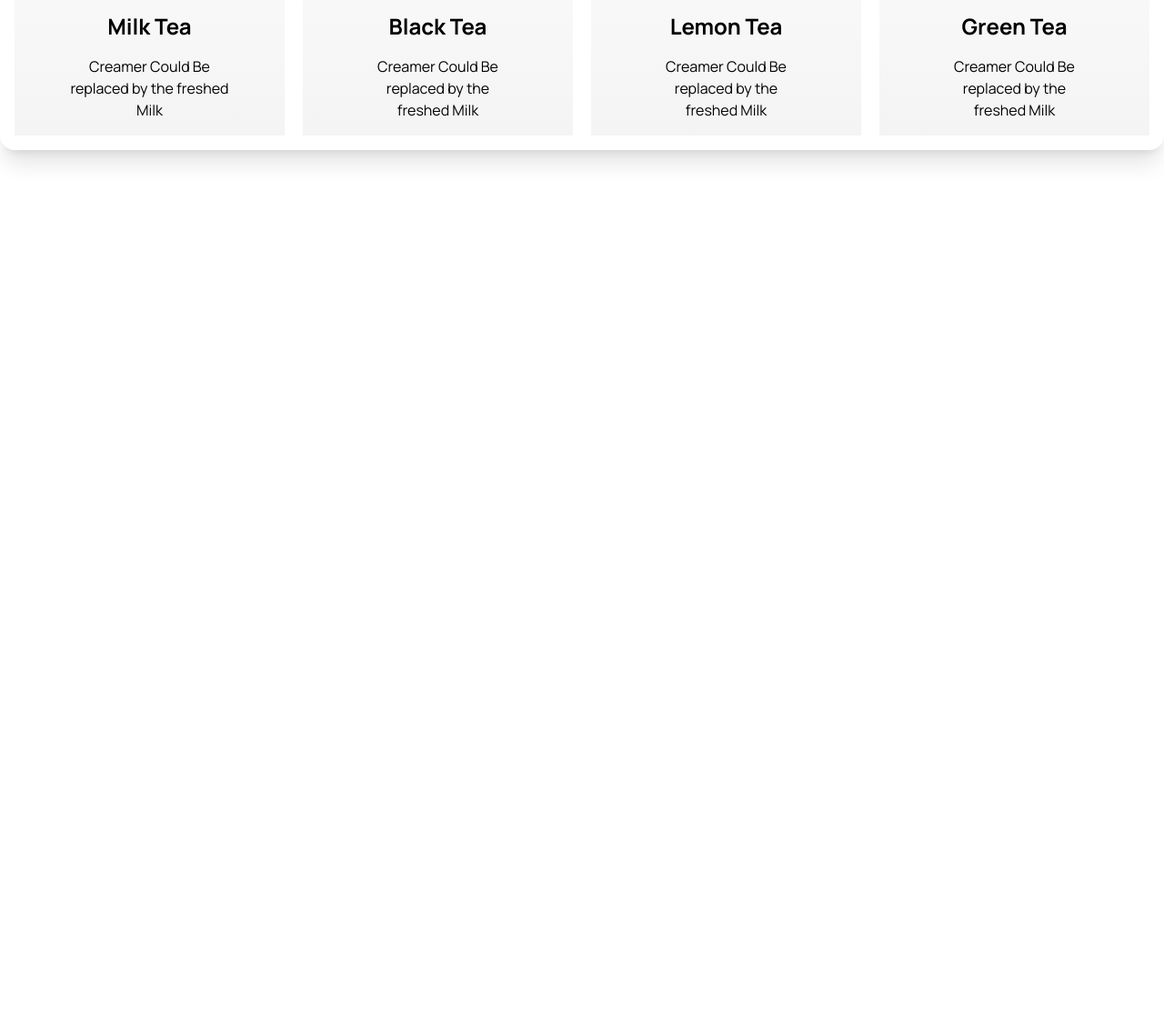
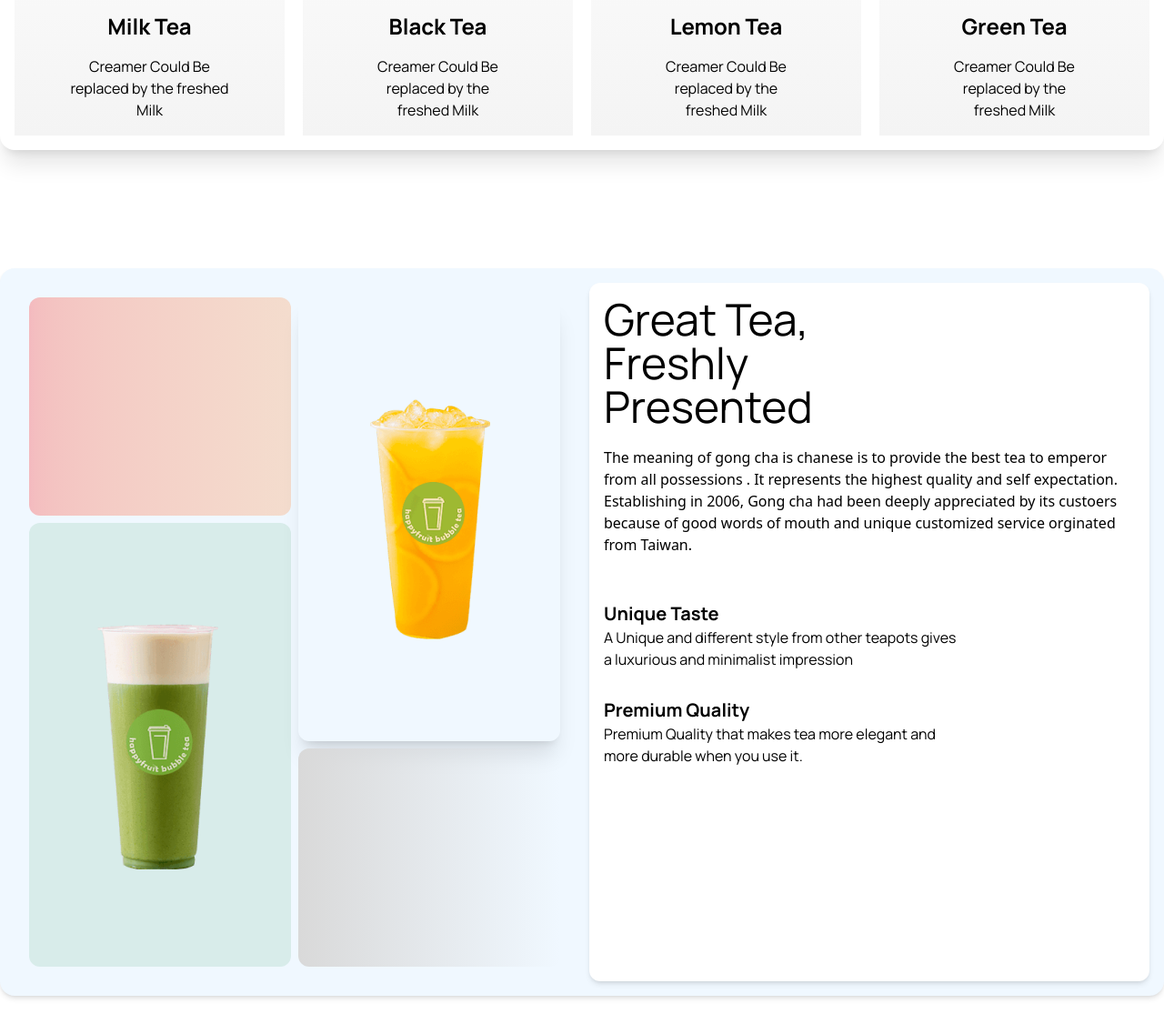
Before and after one commit to sakib404-hub/Web-development-day-23, a plain HTML site: page index.html in a window 1280 px wide. Shown: the part 1242-2379 px from the top of the page at 91% size. Before the commit the page ends 1527 px from the top, so only its background shows below. Drawn offline with nearby package versions, Linux system fonts and the light colour scheme.

Commit message:
added another section

```diff
--- a/index.html
+++ b/index.html
@@ -122,6 +122,57 @@
           </div>
         </div>
       </section>
+      <!-- Green Tea Section Starts Here -->
+      <section
+        class="green_tea max-w-[1340px] min-h-[800px] mx-auto my-[130px] flex flex-col md:flex-row gap-4 p-4 bg-[#F0F8FF] shadow-md rounded-2xl"
+      >
+        <div
+          class="left_section flex-1 width-[100%] lg:w-1/2 p-4 grid grid-cols-2 grid-rows-3 gap-2"
+        >
+          <div
+            class="bg-gradient-to-r from-[#ff0000] to-[#ff8938] rounded-xl opacity-25"
+          ></div>
+          <div
+            class="row-span-2 rounded-xl bg-[rgba(230, 166, 35, 0.1);] shadow-xl flex items-center justify-center"
+          >
+            <img src="photos/fresh-1.png" alt="Fresh_one" />
+          </div>
+          <div
+            class="row-span-2 rounded-xl bg-green-700/10 flex items-center justify-center"
+          >
+            <img src="photos/fresh-2.png" alt="Fresh Two" />
+          </div>
+          <div
+            class="bg-gradient-to-r from-[#d9d9d9] to-[#ffffff00] rounded-xl"
+          ></div>
+        </div>
+        <div
+          class="right_section flex-1 width-[100%] lg:w-1/2 p-4 bg-[#ffffff] shadow-md rounded-xl"
+        >
+          <h1 class="text-5xl max-w-2/3 font-bold manrope mb-[20px]">
+            Great Tea, Freshly Presented
+          </h1>
+          <p>
+            The meaning of gong cha is chanese is to provide the best tea to
+            emperor from all possessions . It represents the highest quality and
+            self expectation. Establishing in 2006, Gong cha had been deeply
+            appreciated by its custoers because of good words of mouth and
+            unique customized service orginated from Taiwan.
+          </p>
+          <div class="manrope my-[50px]">
+            <h4 class="text-xl font-bold">Unique Taste</h4>
+            <p class="max-w-2/3 mb-[30px]">
+              A Unique and different style from other teapots gives a luxurious
+              and minimalist impression
+            </p>
+            <h4 class="text-xl font-bold">Premium Quality</h4>
+            <p class="max-w-2/3 mb-[30px]">
+              Premium Quality that makes tea more elegant and more durable when
+              you use it.
+            </p>
+          </div>
+        </div>
+      </section>
     </main>
     <footer></footer>
   </body>
```
